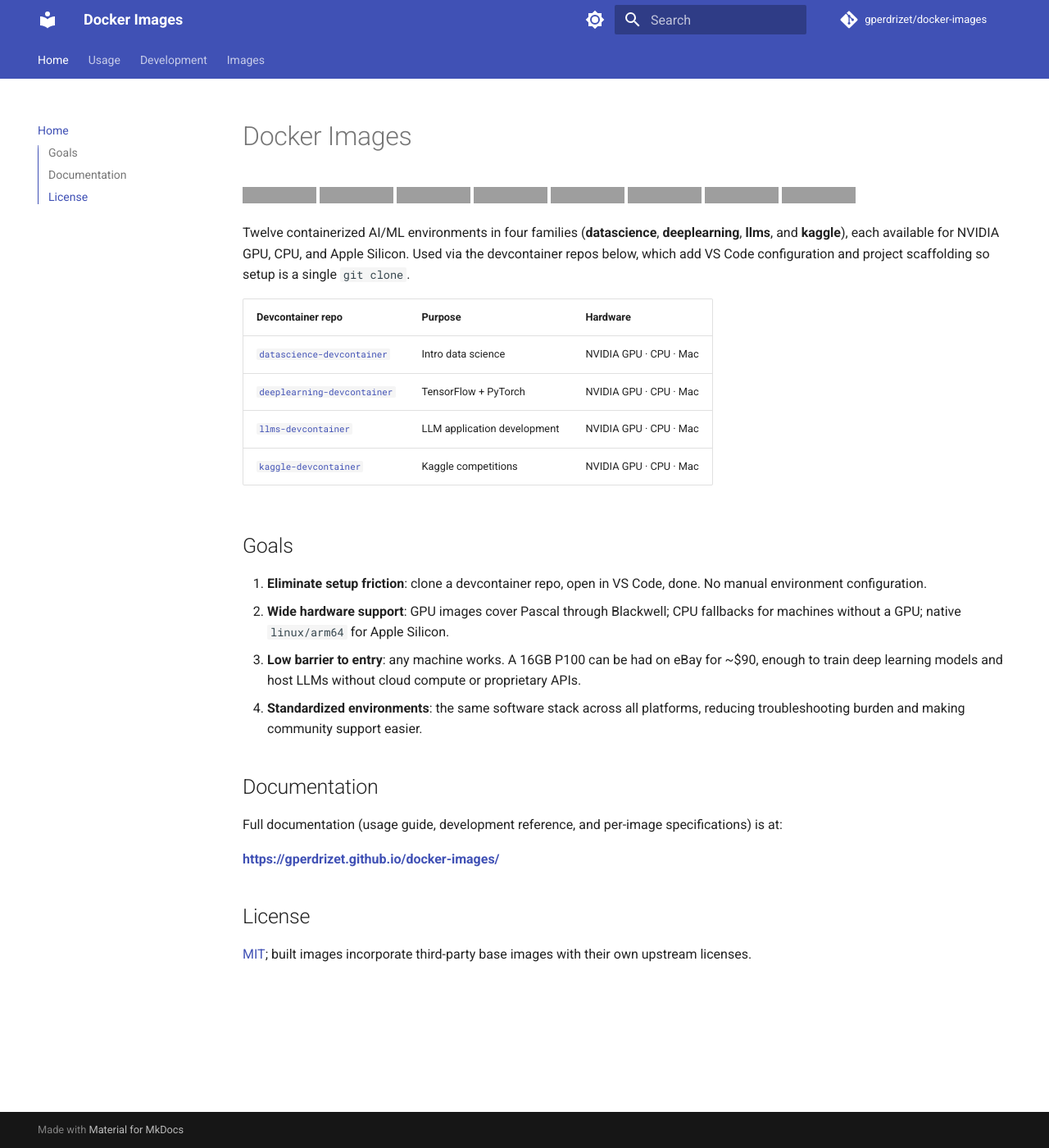
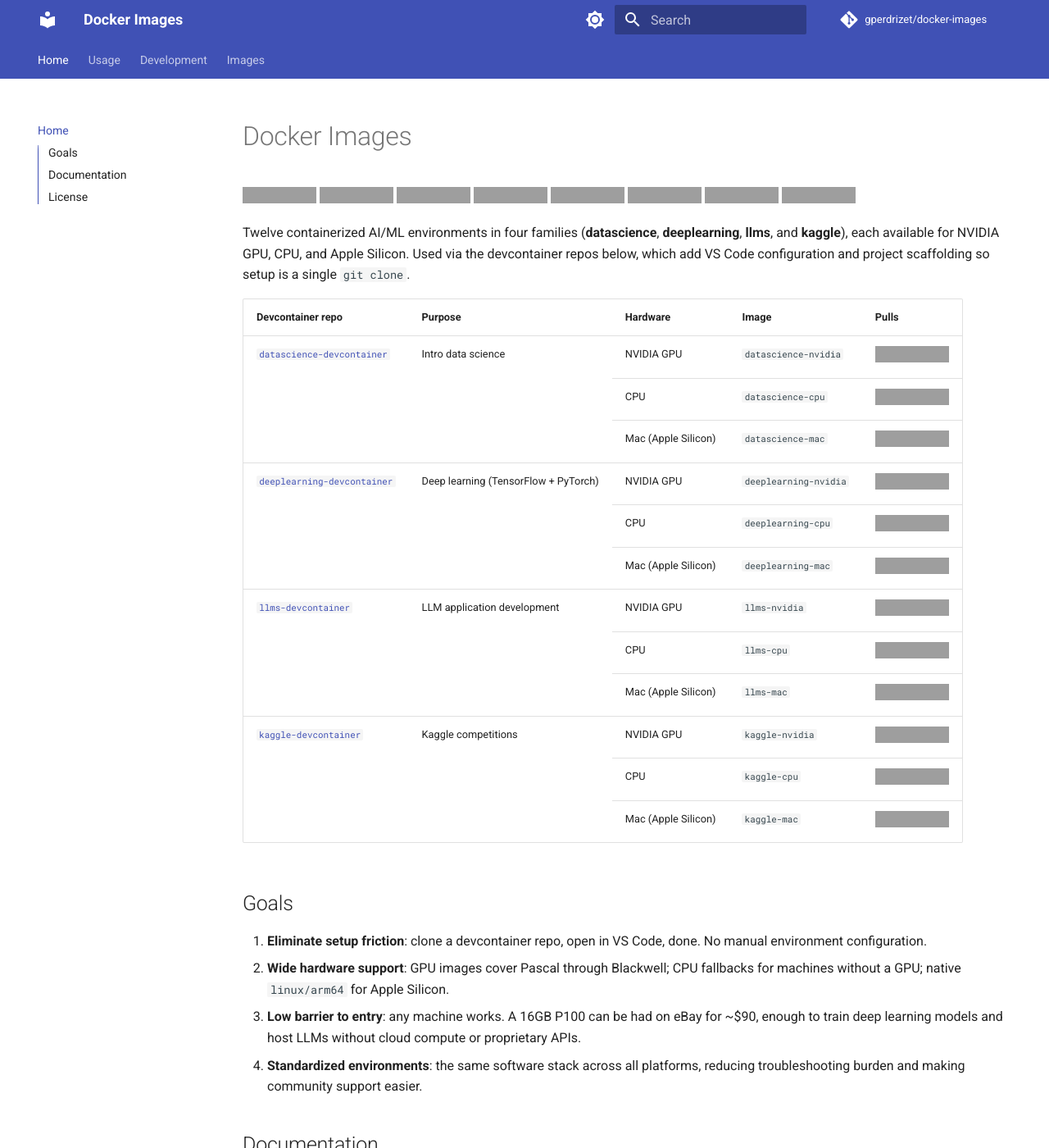
Before and after one commit to gperdrizet/docker-images, an MkDocs documentation site: the page built from docs/index.md, in a window 1280 px wide and 1400 px high. Shown: the whole window at 82% size. Built offline with MkDocs 1.6.1 and Material for MkDocs 9.7.7, drawn with Linux system fonts in a browser that asks for light colours; comment, search, counter and statistics services are not loaded; grey boxes are pictures that could not be loaded.

Commit message:
Updated images table

```diff
--- a/docs/index.md
+++ b/docs/index.md
@@ -11,12 +11,86 @@
 
 Twelve containerized AI/ML environments in four families (**datascience**, **deeplearning**, **llms**, and **kaggle**), each available for NVIDIA GPU, CPU, and Apple Silicon. Used via the devcontainer repos below, which add VS Code configuration and project scaffolding so setup is a single `git clone`.
 
-| Devcontainer repo | Purpose | Hardware |
-|---|---|---|
-| [`datascience-devcontainer`](https://github.com/gperdrizet/datascience-devcontainer) | Intro data science | NVIDIA GPU · CPU · Mac |
-| [`deeplearning-devcontainer`](https://github.com/gperdrizet/deeplearning-devcontainer) | TensorFlow + PyTorch | NVIDIA GPU · CPU · Mac |
-| [`llms-devcontainer`](https://github.com/gperdrizet/llms-devcontainer) | LLM application development | NVIDIA GPU · CPU · Mac |
-| [`kaggle-devcontainer`](https://github.com/gperdrizet/kaggle-devcontainer) | Kaggle competitions | NVIDIA GPU · CPU · Mac |
+<table>
+  <thead>
+    <tr>
+      <th>Devcontainer repo</th>
+      <th>Purpose</th>
+      <th>Hardware</th>
+      <th>Image</th>
+      <th>Pulls</th>
+    </tr>
+  </thead>
+  <tbody>
+    <tr>
+      <td rowspan="3"><a href="https://github.com/gperdrizet/datascience-devcontainer"><code>datascience-devcontainer</code></a></td>
+      <td rowspan="3">Intro data science</td>
+      <td>NVIDIA GPU</td>
+      <td><code>datascience-nvidia</code></td>
+      <td><a href="https://hub.docker.com/r/gperdrizet/datascience-nvidia"><img src="https://img.shields.io/docker/pulls/gperdrizet/datascience-nvidia?label=&color=2496ED&logo=docker&logoColor=white" alt="pulls"></a></td>
+    </tr>
+    <tr>
+      <td>CPU</td>
+      <td><code>datascience-cpu</code></td>
+      <td><a href="https://hub.docker.com/r/gperdrizet/datascience-cpu"><img src="https://img.shields.io/docker/pulls/gperdrizet/datascience-cpu?label=&color=2496ED&logo=docker&logoColor=white" alt="pulls"></a></td>
+    </tr>
+    <tr>
+      <td>Mac (Apple Silicon)</td>
+      <td><code>datascience-mac</code></td>
+      <td><a href="https://hub.docker.com/r/gperdrizet/datascience-mac"><img src="https://img.shields.io/docker/pulls/gperdrizet/datascience-mac?label=&color=2496ED&logo=docker&logoColor=white" alt="pulls"></a></td>
+    </tr>
+    <tr>
+      <td rowspan="3"><a href="https://github.com/gperdrizet/deeplearning-devcontainer"><code>deeplearning-devcontainer</code></a></td>
+      <td rowspan="3">Deep learning (TensorFlow + PyTorch)</td>
+      <td>NVIDIA GPU</td>
+      <td><code>deeplearning-nvidia</code></td>
+      <td><a href="https://hub.docker.com/r/gperdrizet/deeplearning-nvidia"><img src="https://img.shields.io/docker/pulls/gperdrizet/deeplearning-nvidia?label=&color=2496ED&logo=docker&logoColor=white" alt="pulls"></a></td>
+    </tr>
+    <tr>
+      <td>CPU</td>
+      <td><code>deeplearning-cpu</code></td>
+      <td><a href="https://hub.docker.com/r/gperdrizet/deeplearning-cpu"><img src="https://img.shields.io/docker/pulls/gperdrizet/deeplearning-cpu?label=&color=2496ED&logo=docker&logoColor=white" alt="pulls"></a></td>
+    </tr>
+    <tr>
+      <td>Mac (Apple Silicon)</td>
+      <td><code>deeplearning-mac</code></td>
+      <td><a href="https://hub.docker.com/r/gperdrizet/deeplearning-mac"><img src="https://img.shields.io/docker/pulls/gperdrizet/deeplearning-mac?label=&color=2496ED&logo=docker&logoColor=white" alt="pulls"></a></td>
+    </tr>
+    <tr>
+      <td rowspan="3"><a href="https://github.com/gperdrizet/llms-devcontainer"><code>llms-devcontainer</code></a></td>
+      <td rowspan="3">LLM application development</td>
+      <td>NVIDIA GPU</td>
+      <td><code>llms-nvidia</code></td>
+      <td><a href="https://hub.docker.com/r/gperdrizet/llms-nvidia"><img src="https://img.shields.io/docker/pulls/gperdrizet/llms-nvidia?label=&color=2496ED&logo=docker&logoColor=white" alt="pulls"></a></td>
+    </tr>
+    <tr>
+      <td>CPU</td>
+      <td><code>llms-cpu</code></td>
+      <td><a href="https://hub.docker.com/r/gperdrizet/llms-cpu"><img src="https://img.shields.io/docker/pulls/gperdrizet/llms-cpu?label=&color=2496ED&logo=docker&logoColor=white" alt="pulls"></a></td>
+    </tr>
+    <tr>
+      <td>Mac (Apple Silicon)</td>
+      <td><code>llms-mac</code></td>
+      <td><a href="https://hub.docker.com/r/gperdrizet/llms-mac"><img src="https://img.shields.io/docker/pulls/gperdrizet/llms-mac?label=&color=2496ED&logo=docker&logoColor=white" alt="pulls"></a></td>
+    </tr>
+    <tr>
+      <td rowspan="3"><a href="https://github.com/gperdrizet/kaggle-devcontainer"><code>kaggle-devcontainer</code></a></td>
+      <td rowspan="3">Kaggle competitions</td>
+      <td>NVIDIA GPU</td>
+      <td><code>kaggle-nvidia</code></td>
+      <td><a href="https://hub.docker.com/r/gperdrizet/kaggle-nvidia"><img src="https://img.shields.io/docker/pulls/gperdrizet/kaggle-nvidia?label=&color=2496ED&logo=docker&logoColor=white" alt="pulls"></a></td>
+    </tr>
+      <td>CPU</td>
+      <td><code>kaggle-cpu</code></td>
+      <td><a href="https://hub.docker.com/r/gperdrizet/kaggle-cpu"><img src="https://img.shields.io/docker/pulls/gperdrizet/kaggle-cpu?label=&color=2496ED&logo=docker&logoColor=white" alt="pulls"></a></td>
+    </tr>
+    <tr>
+      <td>Mac (Apple Silicon)</td>
+      <td><code>kaggle-mac</code></td>
+      <td><a href="https://hub.docker.com/r/gperdrizet/kaggle-mac"><img src="https://img.shields.io/docker/pulls/gperdrizet/kaggle-mac?label=&color=2496ED&logo=docker&logoColor=white" alt="pulls"></a></td>
+    </tr>
+  </tbody>
+</table>
 
 ## Goals
 
```
